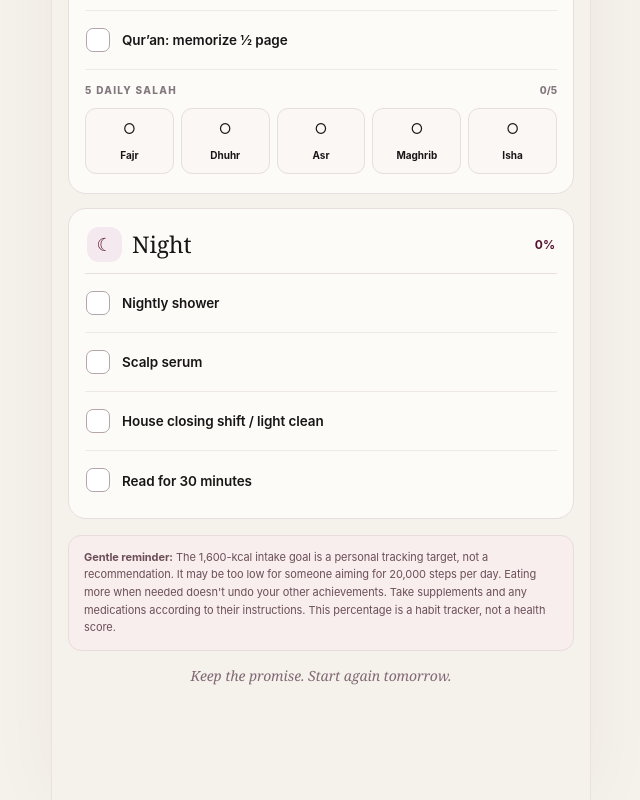
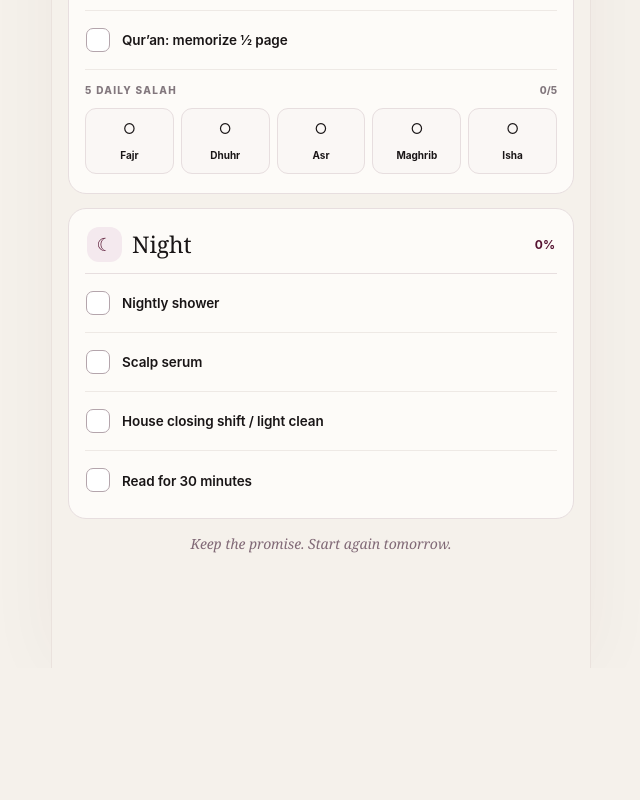
Before and after one commit to Salmaxhassan/My-reset, a plain HTML site: page index.html in a window 1280 px wide. Shown: the part 1552-2352 px from the top of the page, without its empty margins (319-959 px from the left). After the commit the page ends 2220 px from the top, so only its background shows below. Drawn offline with Linux system fonts and the light colour scheme.

Commit message:
Remove gentle reminder from My Reset daily page

```diff
--- a/index.html
+++ b/index.html
@@ -310,7 +310,6 @@
       <div class="kcal-box"><div class="kcal-header"><strong>Calories eaten</strong><span class="pct" id="foodPct">${foodPct}%</span></div><div class="kcal-line"><input id="eaten" type="number" inputmode="numeric" min="0" max="12000" step="1" aria-label="Total calories eaten today" placeholder="0" value="${eaten||''}"/><small>of ${EATEN_GOAL.toLocaleString()} kcal target</small></div><div class="bar"><div class="fill ${foodOver?'food-over':''}" id="foodFill" style="width:${foodPct}%"></div></div><p class="kcal-note" id="foodNote">${foodOver?`${(eaten-EATEN_GOAL).toLocaleString()} kcal above your target. This one goal contributes less to the daily percentage.`:'Log your food as you eat. At 1,600 kcal, this goal reaches 100%; above it, this goal’s contribution gradually decreases.'}</p></div>
       <div class="kcal-box"><div class="kcal-header"><strong>Daily steps</strong><span class="pct" id="stepsPct">${stepsPct}%</span></div><div class="kcal-line"><input id="steps" type="number" inputmode="numeric" min="0" max="100000" step="1" aria-label="Steps walked today" placeholder="0" value="${Number(day.steps)||''}"/><small>of 20,000 steps</small></div><div class="bar"><div class="fill" id="stepsFill" style="width:${stepsPct}%"></div></div><p class="kcal-note">Enter the steps from your phone or wearable. This updates the bar and daily percentage.</p></div>${TASKS.day.filter(t=>t[0]==='quran').map(t=>taskRow(t,day)).join('')}${prayerBox(day)}</section>
     <section class="section">${sectionHeading('Night','☾',day,'night')}${TASKS.night.map(t=>taskRow(t,day)).join('')}</section>
-    <div class="notice"><strong>Gentle reminder:</strong> The 1,600-kcal intake goal is a personal tracking target, not a recommendation. It may be too low for someone aiming for 20,000 steps per day. Eating more when needed doesn't undo your other achievements. Take supplements and any medications according to their instructions. This percentage is a habit tracker, not a health score.</div>
     <div class="footnote">Keep the promise. Start again tomorrow.</div>`}
   function renderCalendar(){
     const records=allDates.map(k=>({k,day:dayData(k)}));
```
